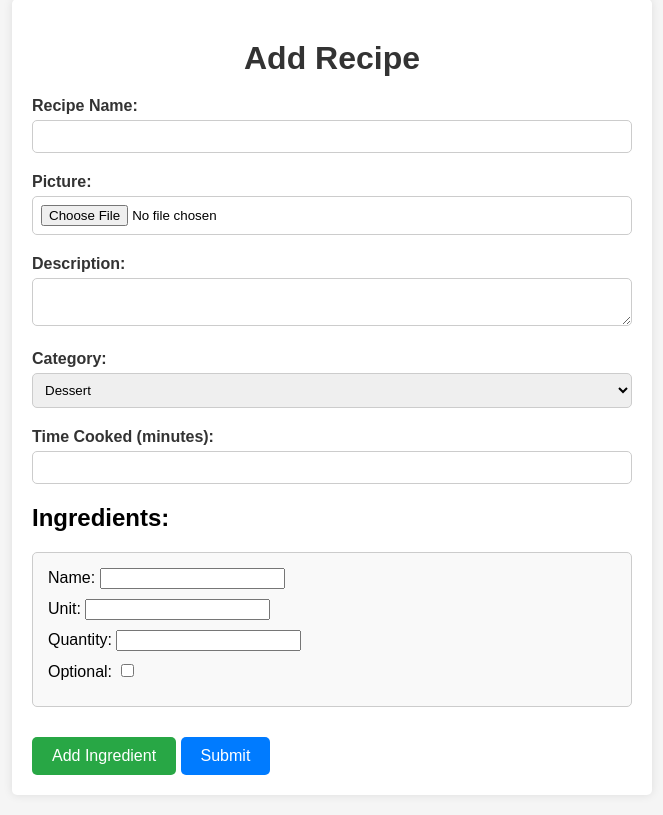
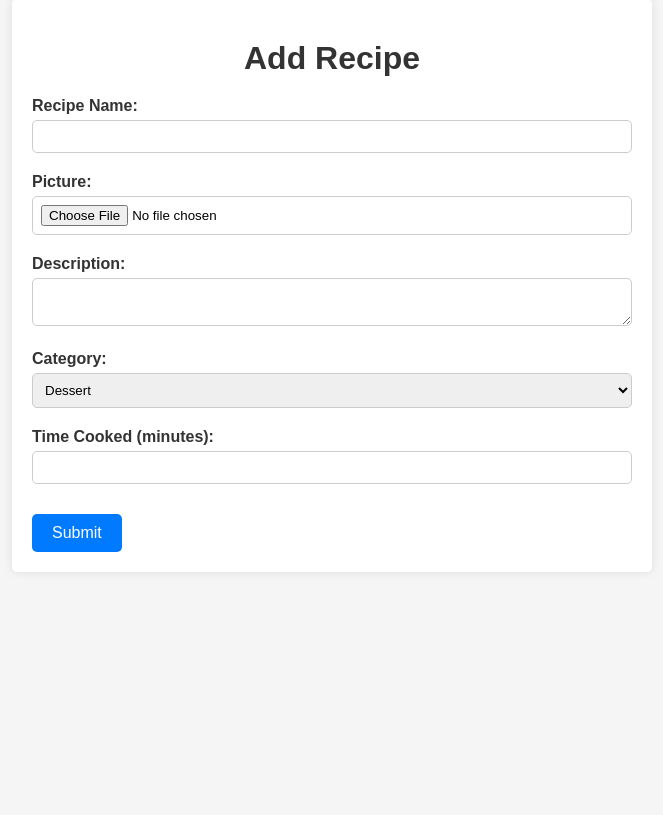
Before and after one commit to MaiElkhodery/recipe_app, a Django app: template recipe/templates/recipe_form.html in a window 1280 px wide. Shown: the part 21-836 px from the top of the page, without its empty margins (308-971 px from the left). After the commit the page ends 573 px from the top, so only its background shows below. Run offline with Django 3.2, Linux system fonts and the light colour scheme; the template is opened without the code that fills it, so the values that code supplies are empty.

Commit message:
remove add ingredients from recipe form

```diff
--- a/recipe/models.py
+++ b/recipe/models.py
@@ -41,7 +41,7 @@ class Ingredient(models.Model):
     unit = models.CharField(max_length=20,choices=UNITS)
     quantity = models.FloatField(default=5)
     optional = models.BooleanField(default = False)
-    recipe = models.ForeignKey(Recipe, on_delete=models.CASCADE,null = True)
+    recipe = models.ForeignKey(Recipe, on_delete=models.CASCADE)
 
 
     def __str__(self):
--- a/recipe/templates/recipe_form.html
+++ b/recipe/templates/recipe_form.html
@@ -40,44 +40,9 @@
                 <input type="number" id="id_time_cooked" name="time_cooked" class="form-input">
             </div>
 
-            <h2>Ingredients:</h2>
-            <div id="ingredients-container">
-                <div class="ingredient-form">
-                    <div class="form-group">
-                        <label for="id_ingredient_name">Name:</label>
-                        <input type="text" name="ingredient_name">
-                    </div>
-                    <div class="form-group">
-                        <label for="id_ingredient_unit">Unit:</label>
-                        <input type="text" name="ingredient_unit">
-                    </div>
-                    <div class="form-group">
-                        <label for="id_ingredient_quantity">Quantity:</label>
-                        <input type="text" name="ingredient_quantity">
-                    </div>
-                    <div class="form-group">
-                        <label for="id_ingredient_optional">Optional:</label>
-                        <input type="checkbox" name="ingredient_optional">
-                    </div>
-                </div>
-            </div>
-            <button type="button" id="add-ingredient-btn">Add Ingredient</button>
-
             <button type="submit" class="form-button">Submit</button>
         </form>
     </div>
 
-    <script>
-        document.addEventListener('DOMContentLoaded', function() {
-            const addIngredientBtn = document.getElementById('add-ingredient-btn');
-            const ingredientsContainer = document.getElementById('ingredients-container');
-
-            addIngredientBtn.addEventListener('click', function() {
-                const ingredientForm = document.querySelector('.ingredient-form');
-                const clone = ingredientForm.cloneNode(true);
-                ingredientsContainer.appendChild(clone);
-            });
-        });
-    </script>
 </body>
 </html>
```
